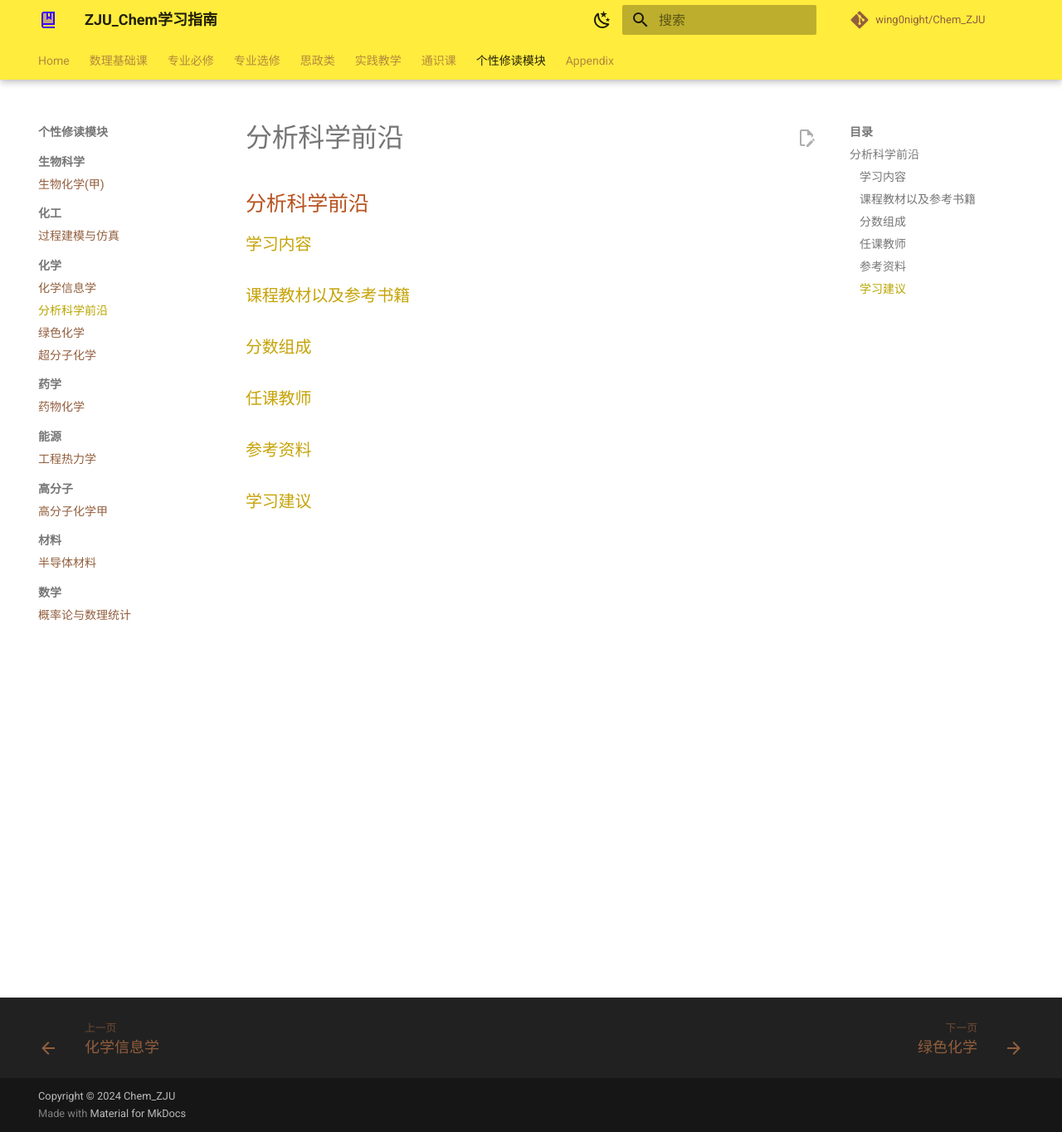
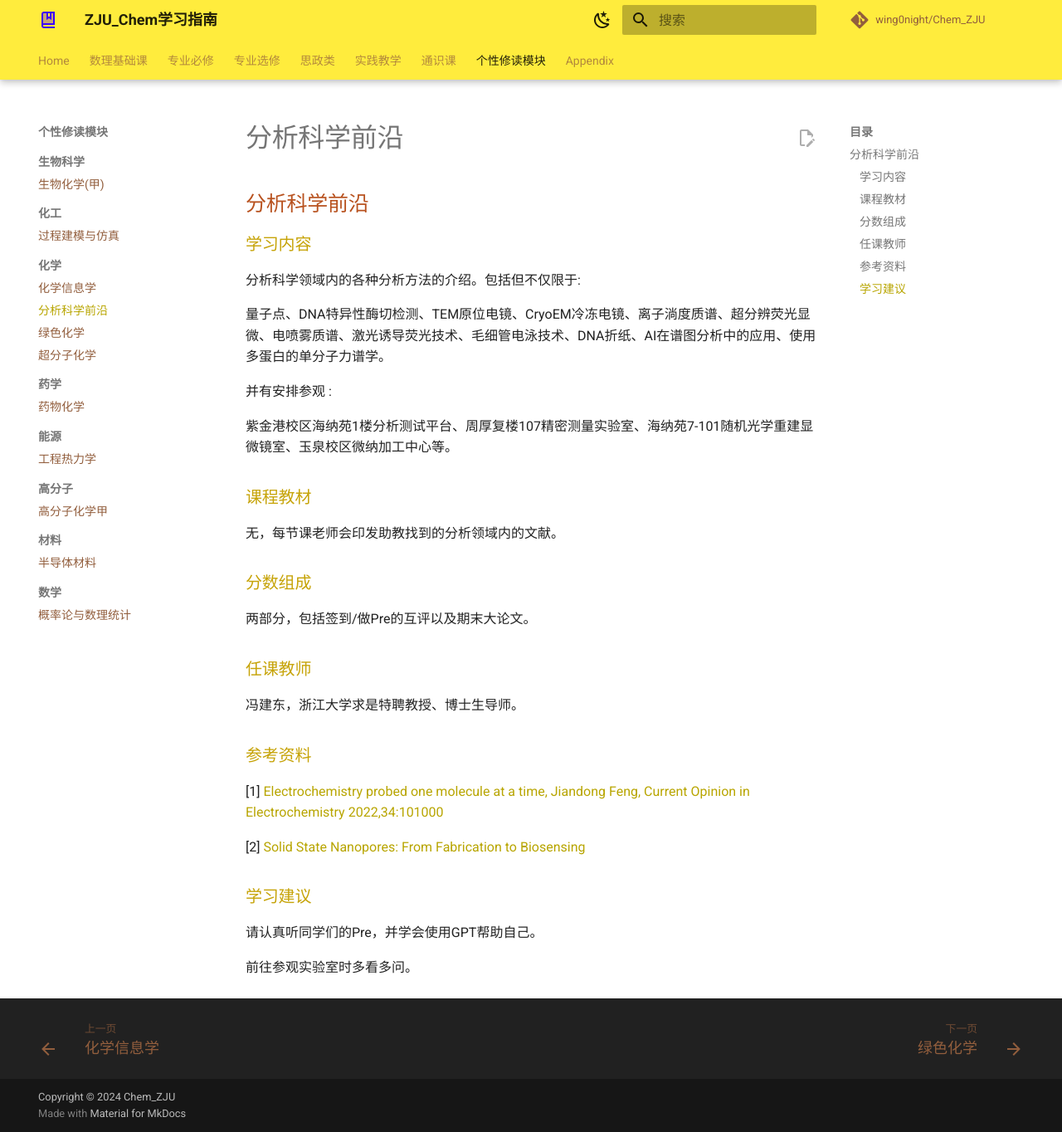
Before and after one commit to ChemZJU/Chem_ZJU, an MkDocs documentation site: the page built from docs/Personalized/Chemistry/分析科学前沿.md, in a window 1280 px wide and 1364 px high. Shown: the whole window at 83% size. Built offline with MkDocs 1.6.1 and Material for MkDocs 9.7.7, drawn with Linux system fonts in a browser that asks for light colours; comment, search, counter and statistics services are not loaded; a style sheet for code colours, icons or effects is not loaded.

Commit message:
docs:添加了分析科学前沿的介绍

```diff
--- a/docs/Personalized/Chemistry/分析科学前沿.md
+++ b/docs/Personalized/Chemistry/分析科学前沿.md
@@ -2,26 +2,34 @@
 
 ### 学习内容
 
+分析科学领域内的各种分析方法的介绍。包括但不仅限于:
 
+量子点、DNA特异性酶切检测、TEM原位电镜、CryoEM冷冻电镜、离子淌度质谱、超分辨荧光显微、电喷雾质谱、激光诱导荧光技术、毛细管电泳技术、DNA折纸、AI在谱图分析中的应用、使用多蛋白的单分子力谱学。
 
+并有安排参观 :
 
+紫金港校区海纳苑1楼分析测试平台、周厚复楼107精密测量实验室、海纳苑7-101随机光学重建显微镜室、玉泉校区微纳加工中心等。
 
-### 课程教材以及参考书籍
+### 课程教材
 
-
-
-
+无，每节课老师会印发助教找到的分析领域内的文献。
 
 ### 分数组成
 
-
+两部分，包括签到/做Pre的互评以及期末大论文。
 
 ### 任课教师
 
-
+冯建东，浙江大学求是特聘教授、博士生导师。
 
 ### 参考资料
 
+[1] [Electrochemistry probed one molecule at a time, Jiandong Feng, Current Opinion in Electrochemistry 2022,34:101000](https://www.sciencedirect.com/science/article/pii/S2451910322000655)
 
+[2] [Solid State Nanopores: From Fabrication to Biosensing](https://link.springer.com/book/10.1007/978-3-031-42336-9)
 
 ### 学习建议
+
+请认真听同学们的Pre，并学会使用GPT帮助自己。
+
+前往参观实验室时多看多问。
```
Also changed, not shown: docs/Personalized/Energy/能源与环境系统工程概论.md (added), docs/Personalized/Energy/能源与环境系统工程概论.md.md (deleted).
